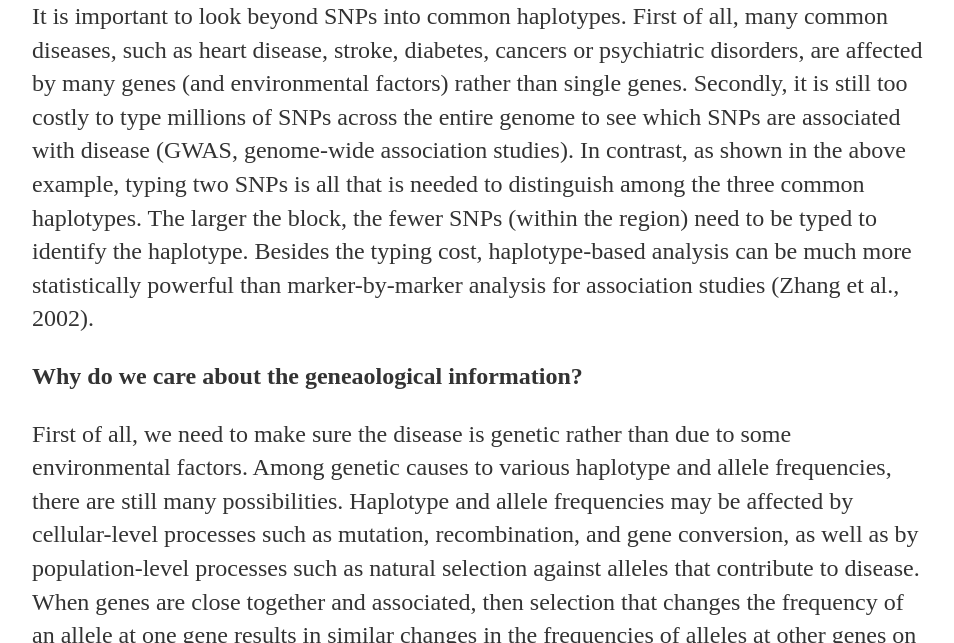
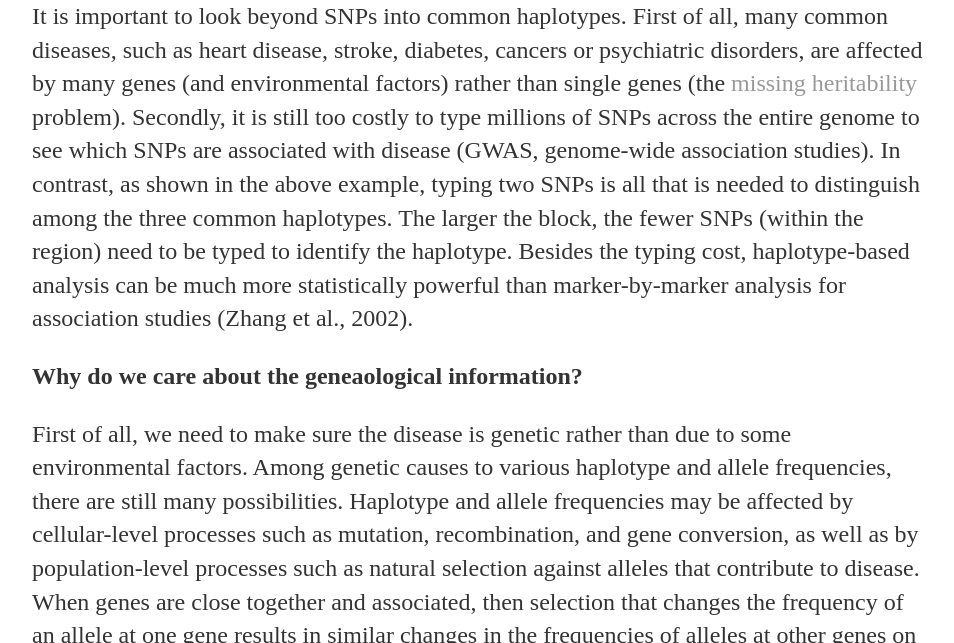
Before and after one commit to lybird300/lybird300.github.io, a Jekyll site: the page built from _posts/2015-04-01-first-day.md, in a window 1280 px wide and 900 px high, scrolled down 1951 px, cut to the strip 257-900 px from the top of the window. Shown: the whole strip, without its empty margins (160-1114 px from the left). Built offline with Jekyll 4.4.1, drawn with Linux system fonts in a browser that asks for light colours.

Commit message:
Update 2015-04-01-first-day.md

```diff
--- a/_posts/2015-04-01-first-day.md
+++ b/_posts/2015-04-01-first-day.md
@@ -16,7 +16,7 @@ A <b>haplotype</b> is a set of DNA variations, or polymorphisms, that tend to be
 Consider the example below, of a region where six SNPs have been studied; the DNA bases that are the same in all individuals are not shown. The three common haplotypes are shown, along with their frequencies in the population. The first SNP has alleles A and G; the second SNP has alleles C and T. The four possible haplotypes for these two SNPs are AC, AT, GC, and GT. However, only AC and GT are common; these SNPs are said to be highly associated with each other (i.e., linkage disequilibrium: AC and GT are more likely to be at the same chromosome than AT and GC).
 <br/><img alt="haplotype" src="https://cloud.githubusercontent.com/assets/5496192/7121553/3f6b37b8-e1e3-11e4-9cbe-76aa3d15b2c7.jpg" />
 
-It is important to look beyond SNPs into common haplotypes. First of all, many common diseases, such as heart disease, stroke, diabetes, cancers or psychiatric disorders, are affected by many genes (and environmental factors) rather than single genes. Secondly, it is still too costly to type millions of SNPs across the entire genome to see which SNPs are associated with disease (GWAS, genome-wide association studies). In contrast, as shown in the above example, typing two SNPs is all that is needed to distinguish among the three common haplotypes. The larger the block, the fewer SNPs (within the region) need to be typed to identify the haplotype. Besides the typing cost, haplotype-based analysis can be much more statistically powerful than marker-by-marker analysis for association studies (Zhang et al., 2002).
+It is important to look beyond SNPs into common haplotypes. First of all, many common diseases, such as heart disease, stroke, diabetes, cancers or psychiatric disorders, are affected by many genes (and environmental factors) rather than single genes (the <a href="http://en.wikipedia.org/wiki/Missing_heritability_problem">missing heritability</a> problem). Secondly, it is still too costly to type millions of SNPs across the entire genome to see which SNPs are associated with disease (GWAS, genome-wide association studies). In contrast, as shown in the above example, typing two SNPs is all that is needed to distinguish among the three common haplotypes. The larger the block, the fewer SNPs (within the region) need to be typed to identify the haplotype. Besides the typing cost, haplotype-based analysis can be much more statistically powerful than marker-by-marker analysis for association studies (Zhang et al., 2002).
 
 <b>Why do we care about the geneaological information?</b>
 
```
